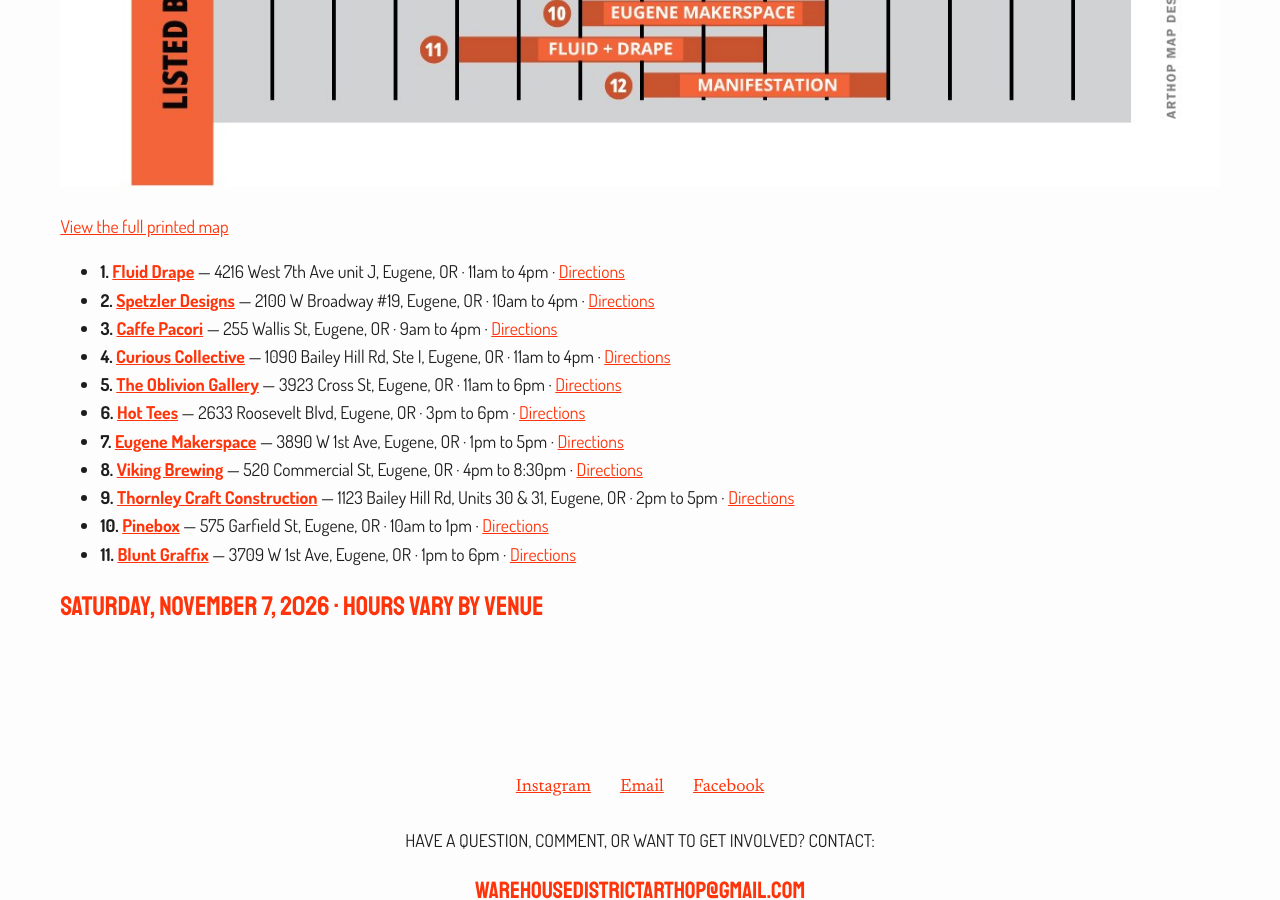
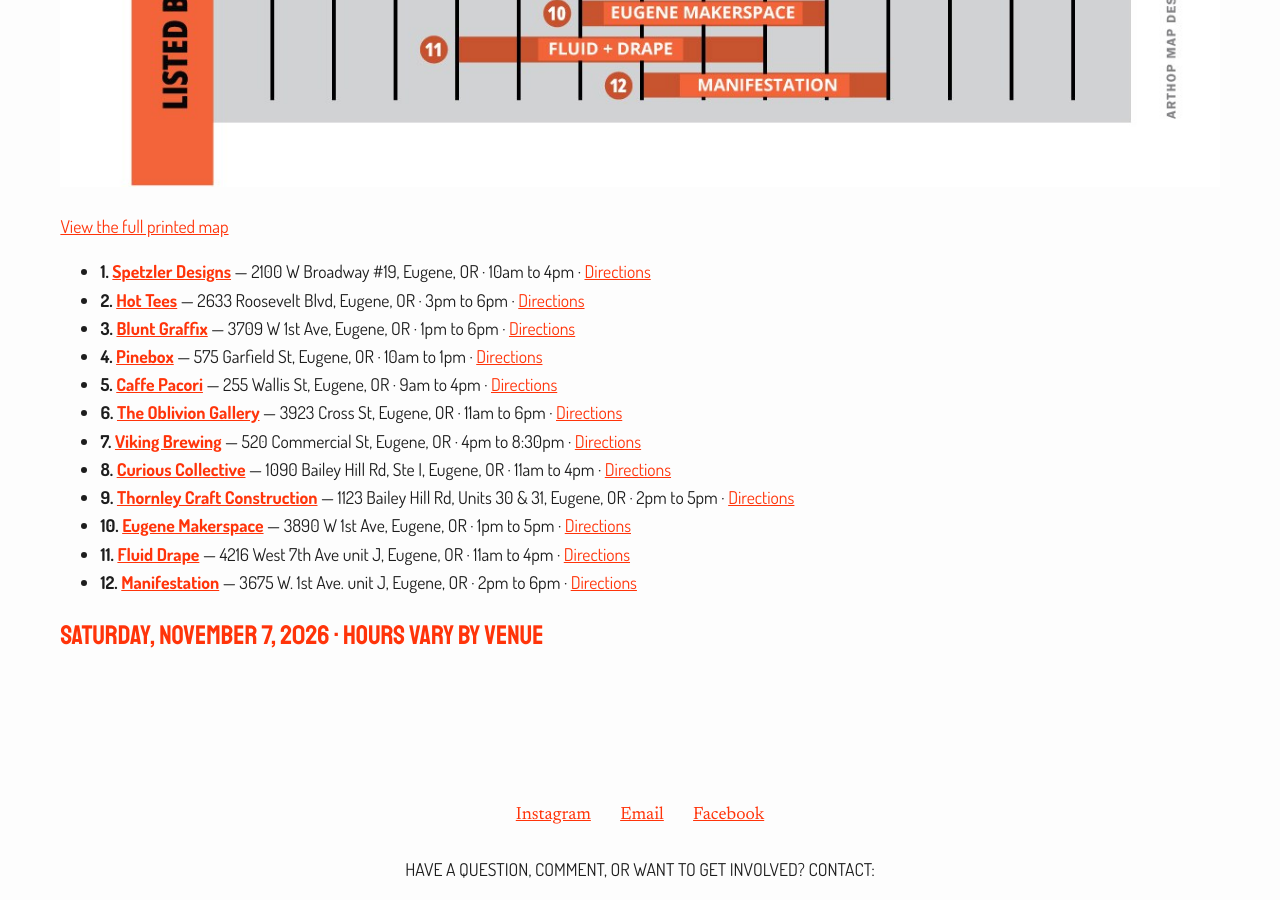
Before and after one commit to OpenEugene/art-hop, a Jekyll site: the page built from docs/Map.md, in a window 1280 px wide and 900 px high, scrolled down 1525 px. Built offline with Jekyll 4.4.1, drawn with Linux system fonts in a browser that asks for light colours; our own code applies the rules of GitHub Pages for plain Markdown files.

Commit message:
Renumber November list to match the printed map; add Manifestation
Sarah's Nov 6 email: the map numbers stay, the list must follow them.
Her new sheet (18bacRj40aJYPsRH7xhBzWhZU-GwX0NpxuoJzwpG3ufA) gives the
venues in map order with descriptions.

- 2026-11.json reordered to map order, stops 1-12; Manifestation added
  as stop 12 (3675 W. 1st Ave. unit J, 2-6pm); Blunt Graffix description
  filled in; Pinebox note updated from the sheet.
- Map.md venue list reordered the same way, Manifestation added, and
  the interactive map gains a hotspot for stop 12 (cx 395, cy 246).
- New Venues/Manifestation.md page; Venues/.order and Venues.md updated.

Note: the intake lineup sheet still has the old order and the
Pacori/Collective mix-up, so the sheet-watch sync would revert this
if it ever runs clean. The intake sheet needs the same reorder.

```diff
--- a/docs/Map.md
+++ b/docs/Map.md
@@ -21,6 +21,7 @@
 <a href="Venues/Thornley-Craft-Construction.md"><circle class="hotspot" cx="577" cy="520" r="22"/><title>Thornley Craft Construction - 1123 Bailey Hill Rd, Units 30 &amp; 31, Eugene, OR</title></a>
 <a href="Venues/Eugene-Makerspace.md"><circle class="hotspot" cx="310" cy="300" r="22"/><title>Eugene Makerspace - 3890 W 1st Ave, Eugene, OR</title></a>
 <a href="Venues/Fluid-Drape.md"><circle class="hotspot" cx="203" cy="476" r="22"/><title>Fluid Drape - 4216 West 7th Ave unit J, Eugene, OR</title></a>
+<a href="Venues/Manifestation.md"><circle class="hotspot" cx="395" cy="246" r="22"/><title>Manifestation - 3675 W. 1st Ave. unit J, Eugene, OR</title></a>
 </svg>
 
 ### At a glance
@@ -29,14 +30,15 @@
 
 [View the full printed map](.attachments/maps/2026-11.jpg)
 
-- **1. [Fluid Drape](Venues/Fluid-Drape.md)** — 4216 West 7th Ave unit J, Eugene, OR · 11am to 4pm · [Directions](https://www.google.com/maps/dir/?api=1&destination=44.05125,-123.16375)
-- **2. [Spetzler Designs](Venues/Spetzler-Designs.md)** — 2100 W Broadway #19, Eugene, OR · 10am to 4pm · [Directions](https://www.google.com/maps/dir/?api=1&destination=44.04958,-123.12497)
-- **3. [Caffe Pacori](Venues/Caffe-Pacori.md)** — 255 Wallis St, Eugene, OR · 9am to 4pm · [Directions](https://www.google.com/maps/dir/?api=1&destination=44.05646,-123.15392)
-- **4. [Curious Collective](Venues/Curious-Collective.md)** — 1090 Bailey Hill Rd, Ste I, Eugene, OR · 11am to 4pm · [Directions](https://www.google.com/maps/dir/?api=1&destination=44.0483,-123.14832)
-- **5. [The Oblivion Gallery](Venues/The-Oblivion-Gallery.md)** — 3923 Cross St, Eugene, OR · 11am to 6pm · [Directions](https://www.google.com/maps/dir/?api=1&destination=44.06337,-123.16021)
-- **6. [Hot Tees](Venues/Hot-Tees.md)** — 2633 Roosevelt Blvd, Eugene, OR · 3pm to 6pm · [Directions](https://www.google.com/maps/dir/?api=1&destination=44.06394,-123.13537)
-- **7. [Eugene Makerspace](Venues/Eugene-Makerspace.md)** — 3890 W 1st Ave, Eugene, OR · 1pm to 5pm · [Directions](https://www.google.com/maps/dir/?api=1&destination=44.05793,-123.15978)
-- **8. [Viking Brewing](Venues/Viking-Brewing.md)** — 520 Commercial St, Eugene, OR · 4pm to 8:30pm · [Directions](https://www.google.com/maps/dir/?api=1&destination=44.05425,-123.16771)
+- **1. [Spetzler Designs](Venues/Spetzler-Designs.md)** — 2100 W Broadway #19, Eugene, OR · 10am to 4pm · [Directions](https://www.google.com/maps/dir/?api=1&destination=44.04958,-123.12497)
+- **2. [Hot Tees](Venues/Hot-Tees.md)** — 2633 Roosevelt Blvd, Eugene, OR · 3pm to 6pm · [Directions](https://www.google.com/maps/dir/?api=1&destination=44.06394,-123.13537)
+- **3. [Blunt Graffix](Venues/Blunt-Graffix.md)** — 3709 W 1st Ave, Eugene, OR · 1pm to 6pm · [Directions](https://www.google.com/maps/dir/?api=1&destination=44.05858,-123.15703)
+- **4. [Pinebox](Venues/Pinebox.md)** — 575 Garfield St, Eugene, OR · 10am to 1pm · [Directions](https://www.google.com/maps/dir/?api=1&destination=44.05371,-123.1227)
+- **5. [Caffe Pacori](Venues/Caffe-Pacori.md)** — 255 Wallis St, Eugene, OR · 9am to 4pm · [Directions](https://www.google.com/maps/dir/?api=1&destination=44.05646,-123.15392)
+- **6. [The Oblivion Gallery](Venues/The-Oblivion-Gallery.md)** — 3923 Cross St, Eugene, OR · 11am to 6pm · [Directions](https://www.google.com/maps/dir/?api=1&destination=44.06337,-123.16021)
+- **7. [Viking Brewing](Venues/Viking-Brewing.md)** — 520 Commercial St, Eugene, OR · 4pm to 8:30pm · [Directions](https://www.google.com/maps/dir/?api=1&destination=44.05425,-123.16771)
+- **8. [Curious Collective](Venues/Curious-Collective.md)** — 1090 Bailey Hill Rd, Ste I, Eugene, OR · 11am to 4pm · [Directions](https://www.google.com/maps/dir/?api=1&destination=44.0483,-123.14832)
 - **9. [Thornley Craft Construction](Venues/Thornley-Craft-Construction.md)** — 1123 Bailey Hill Rd, Units 30 & 31, Eugene, OR · 2pm to 5pm · [Directions](https://www.google.com/maps/dir/?api=1&destination=44.04696,-123.14761)
-- **10. [Pinebox](Venues/Pinebox.md)** — 575 Garfield St, Eugene, OR · 10am to 1pm · [Directions](https://www.google.com/maps/dir/?api=1&destination=44.05371,-123.1227)
-- **11. [Blunt Graffix](Venues/Blunt-Graffix.md)** — 3709 W 1st Ave, Eugene, OR · 1pm to 6pm · [Directions](https://www.google.com/maps/dir/?api=1&destination=44.05858,-123.15703)
+- **10. [Eugene Makerspace](Venues/Eugene-Makerspace.md)** — 3890 W 1st Ave, Eugene, OR · 1pm to 5pm · [Directions](https://www.google.com/maps/dir/?api=1&destination=44.05793,-123.15978)
+- **11. [Fluid Drape](Venues/Fluid-Drape.md)** — 4216 West 7th Ave unit J, Eugene, OR · 11am to 4pm · [Directions](https://www.google.com/maps/dir/?api=1&destination=44.05125,-123.16375)
+- **12. [Manifestation](Venues/Manifestation.md)** — 3675 W. 1st Ave. unit J, Eugene, OR · 2pm to 6pm · [Directions](https://www.google.com/maps/dir/?api=1&destination=44.05866,-123.15592)
```
Also changed, not shown: docs/Venues.md (+1 -0 lines), docs/Venues/Manifestation.md (added, +7 -0 lines), docs/_data/hops/2026-11.json (+1 -1 lines), 1 other file.
